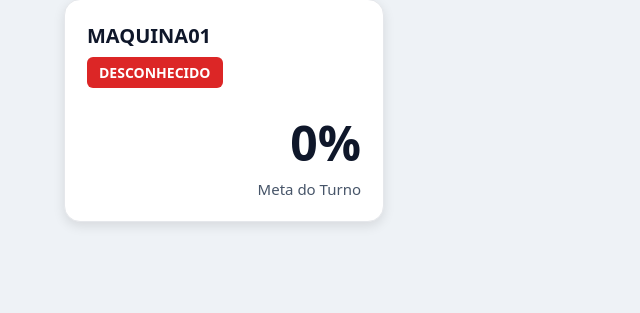
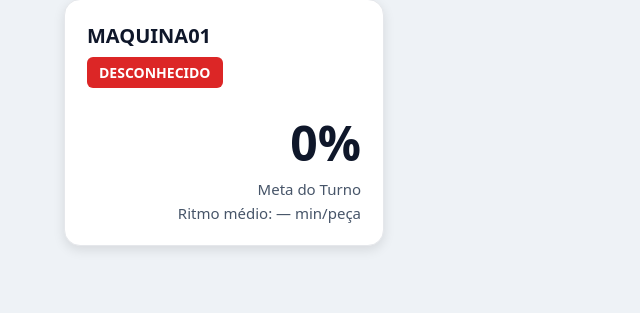
Before and after one commit to NettoSantana/indflow, a Flask app: template modules/producao/templates/producao_home.html in a window 1280 px wide. Shown: the part 181-494 px from the top of the page, without its empty margins (0-640 px from the left). Run offline with Flask 3, Linux system fonts and the light colour scheme; the template is opened without the code that fills it, so the values that code supplies are empty.

Commit message:
﻿feat(producao): exibe ritmo medio (min/peca) no card via /machine/status

```diff
--- a/commitmsg.txt
+++ b/commitmsg.txt
@@ -1 +1,4 @@
-docs(dev): registra regra da rampa no changelog
+feat(dev): tempo medio acumulado por peça desde o inicio do turno
+
+- calcula minutos desde turno_inicio / producao_turno
+- expõe em /machine/status como tempo_medio_min_por_peca
--- a/modules/producao/templates/producao_home.html
+++ b/modules/producao/templates/producao_home.html
@@ -100,6 +100,16 @@
 const maquinas = ["maquina01"];
 // No futuro basta adicionar: ["maquina01", "maquina02", "maquina03"]...
 
+function formatTempoMedio(v) {
+    // v pode vir número, string, null...
+    const n = Number(v);
+    if (!Number.isFinite(n) || n <= 0) return "—";
+    // 2 casas se precisar, senão 1 já fica ok
+    const fixed = n >= 10 ? n.toFixed(1) : n.toFixed(2);
+    // troca ponto por vírgula (pt-BR)
+    return fixed.replace(".", ",");
+}
+
 function carregarMaquinas() {
     let area = document.getElementById("machines-area");
     area.innerHTML = "";
@@ -117,6 +127,9 @@ function carregarMaquinas() {
             // Percentual turno = destaque principal do card
             let percent = data.percentual_turno ?? 0;
 
+            // Tempo médio (min/peça) desde o início do turno
+            const tempoMedioTxt = formatTempoMedio(data.tempo_medio_min_por_peca);
+
             let card = `
                 <a href="/producao/config/${id}" class="machine-card-link">
                     <div class="machine-card">
@@ -129,6 +142,8 @@ function carregarMaquinas() {
 
                         <div class="machine-value">${percent}%</div>
                         <div class="machine-subtext">Meta do Turno</div>
+
+                        <div class="machine-subtext">Ritmo médio: ${tempoMedioTxt} min/peça</div>
 
                     </div>
                 </a>
```
